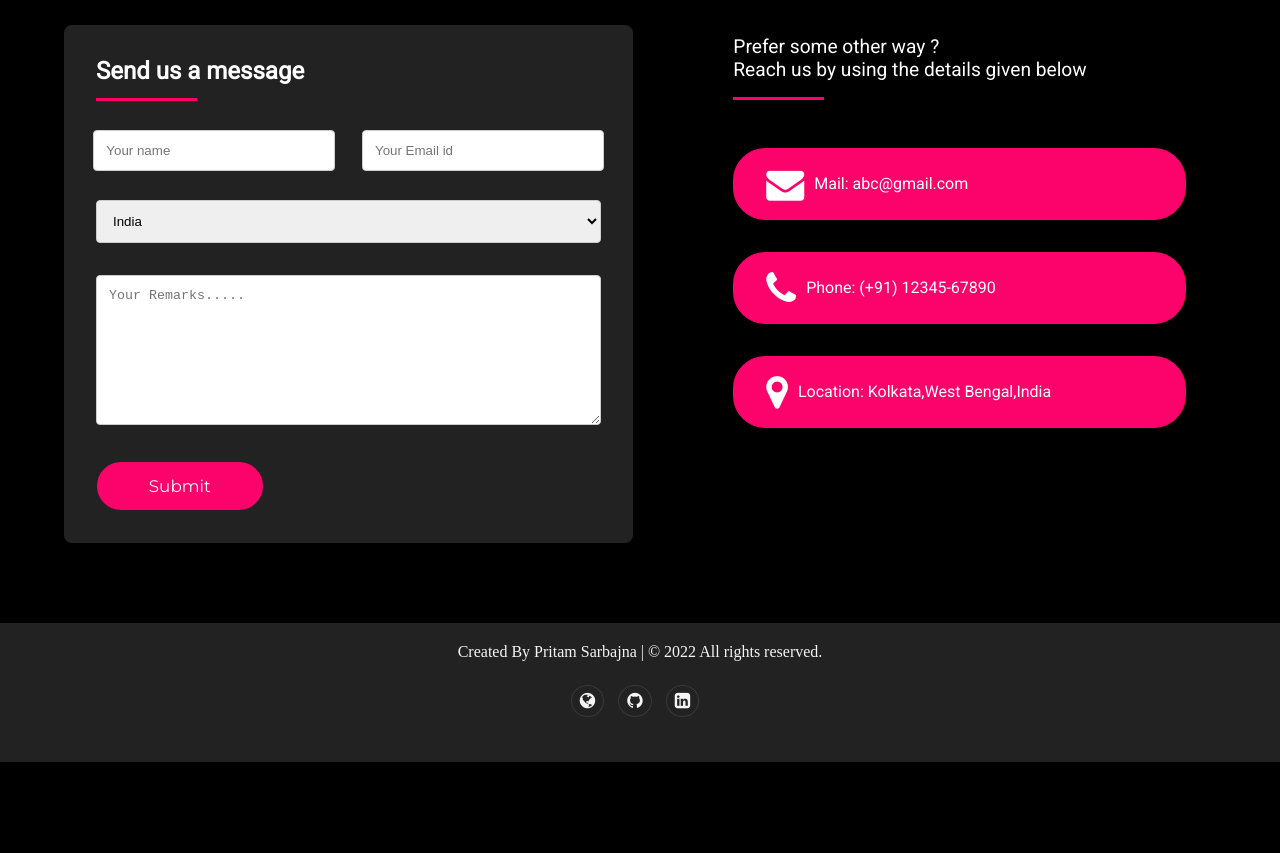
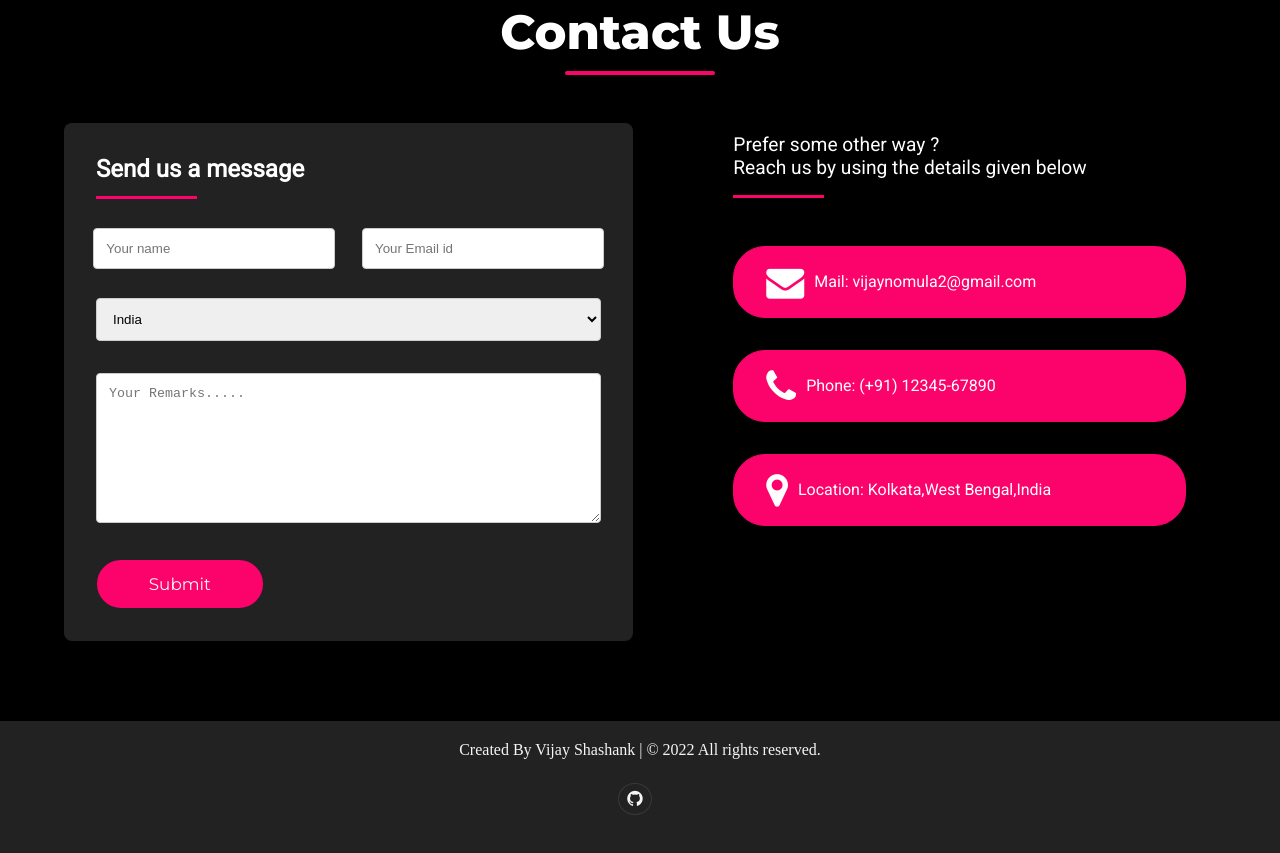
Before and after one commit to vijay-0107/Tourism-webpage, a plain HTML site: page index.html in a window 1280 px wide. Shown: the part 4887-5740 px from the top of the page. Before the commit the page ends 5649 px from the top, so only its background shows below. Drawn offline with nearby package versions, Linux system fonts and the light colour scheme; a web font is replaced by a local one.

Commit message:
Update index.html

```diff
--- a/index.html
+++ b/index.html
@@ -131,7 +131,7 @@
     </section>
     <!-- About -->
 
-    <!-- Contributions -->
+<!--    <!-- Contributions -->
     <div class="title">
         <h1 class="font-color">Contributors</h1>
         <div class="line"></div>
@@ -263,7 +263,7 @@
 
     </section>
     <!-- Contributions -->
-
+-->
 
 
     <!-- contact -->
@@ -307,8 +307,8 @@
                 <div class="cbox-line"></div>
                 </div>
                 <div class="c_boxx">
-                    <a href="mailto:abc@gmail.com"><i class="fa fa-envelope"></i>
-                        Mail: abc@gmail.com
+                    <a href="mailto:vijaynomula2@gmail.com"><i class="fa fa-envelope"></i>
+                        Mail: vijaynomula2@gmail.com
                     </a>
                 </div>
                 <div class="c_boxx">
@@ -328,12 +328,12 @@
 
     <!--footer-->
     <section class="footer">
-        <span>Created By Pritam Sarbajna | &#169 2022 All rights reserved.</span>
+        <span>Created By Vijay Shashank | &#169 2022 All rights reserved.</span>
         <div class="social">
             <li>
-                <a href="https://pritam-sarbajna-portfolio.netlify.app/" target="_blank" rel="noreferrer"><i class="fa fa-globe"></i></a>
-                <a href="https://github.com/PritamSarbajna" target="_blank" rel="noreferrer"><i class="fa fa-github"></i></a>
-                <a href="https://www.linkedin.com/in/pritam-sarbajna-74945821b/" target="_blank" rel="noreferrer"><i class="fa fa-linkedin-square"></i></a>
+           <!--     <a href="https://pritam-sarbajna-portfolio.netlify.app/" target="_blank" rel="noreferrer"><i class="fa fa-globe"></i></a>   -->
+                <a href="https://github.com/vijay-0107/" target="_blank" rel="noreferrer"><i class="fa fa-github"></i></a>
+           <!--    <a href="https://www.linkedin.com/in/pritam-sarbajna-74945821b/" target="_blank" rel="noreferrer"><i class="fa fa-linkedin-square"></i></a>   -->
             </li>
         </div>
     </section>
```
